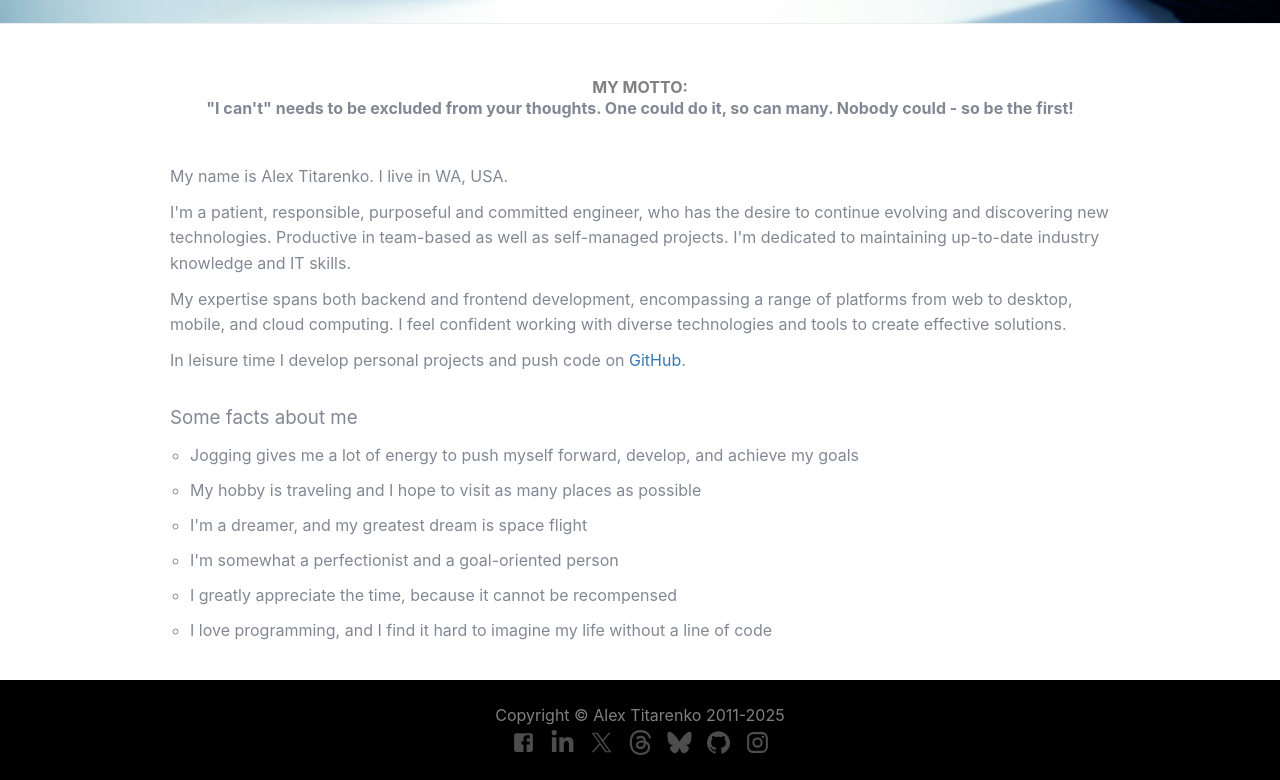
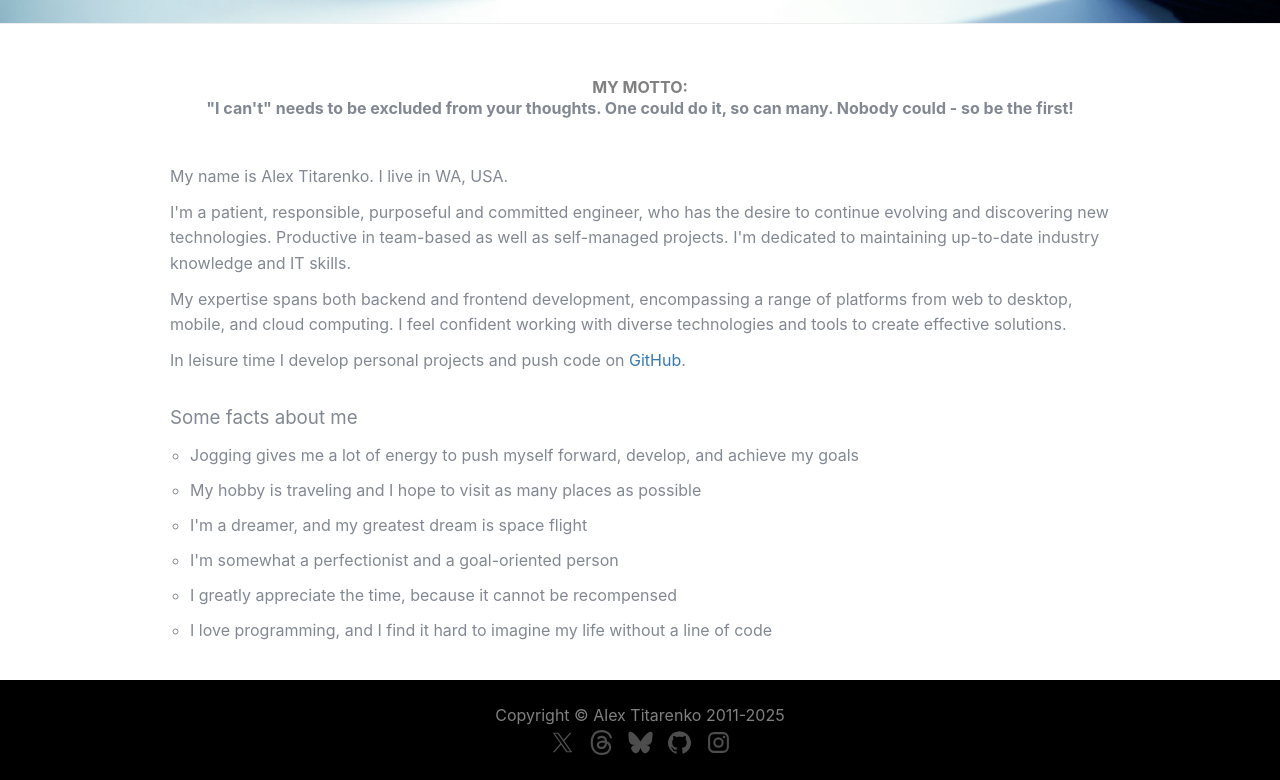
Before and after one commit to alex-titarenko/alextitarenko, a Next.js app: page / in a window 1280 px wide. Shown: the part 429-1209 px from the top of the page. Built offline with nearby package versions, Linux system fonts and the light colour scheme.

Commit message:
code refactoring

```diff
--- a/components/Layout.tsx
+++ b/components/Layout.tsx
@@ -48,7 +48,7 @@ export default function Layout(props: LayoutProps) {
     if (munuItem) {
       const item = menu.querySelector(`li[class~="${munuItem}"]`);
 
-      if (item != null) {
+      if (item) {
         item.classList.add(selectClass);
       }
     }
@@ -80,8 +80,8 @@ export default function Layout(props: LayoutProps) {
           <div>Copyright &copy; { appConfig.brandName } 2011-{ new Date().getFullYear() }</div>
 
           <div className="contacts">
-            <SocialLink href={ appConfig.social.facebook } title="Facebook"><Facebook /></SocialLink>
-            <SocialLink href={ appConfig.social.linkedIn } title="LinkedIn"><LinkedIn /></SocialLink>
+            {/* <SocialLink href={ appConfig.social.facebook } title="Facebook"><Facebook /></SocialLink>
+            <SocialLink href={ appConfig.social.linkedIn } title="LinkedIn"><LinkedIn /></SocialLink> */}
             <SocialLink href={ appConfig.social.x } title="X"><X /></SocialLink>
             <SocialLink href={ appConfig.social.threads } title="Threads"><Threads /></SocialLink>
             <SocialLink href={ appConfig.social.bluesky } title="Bluesky"><Bluesky /></SocialLink>
```
